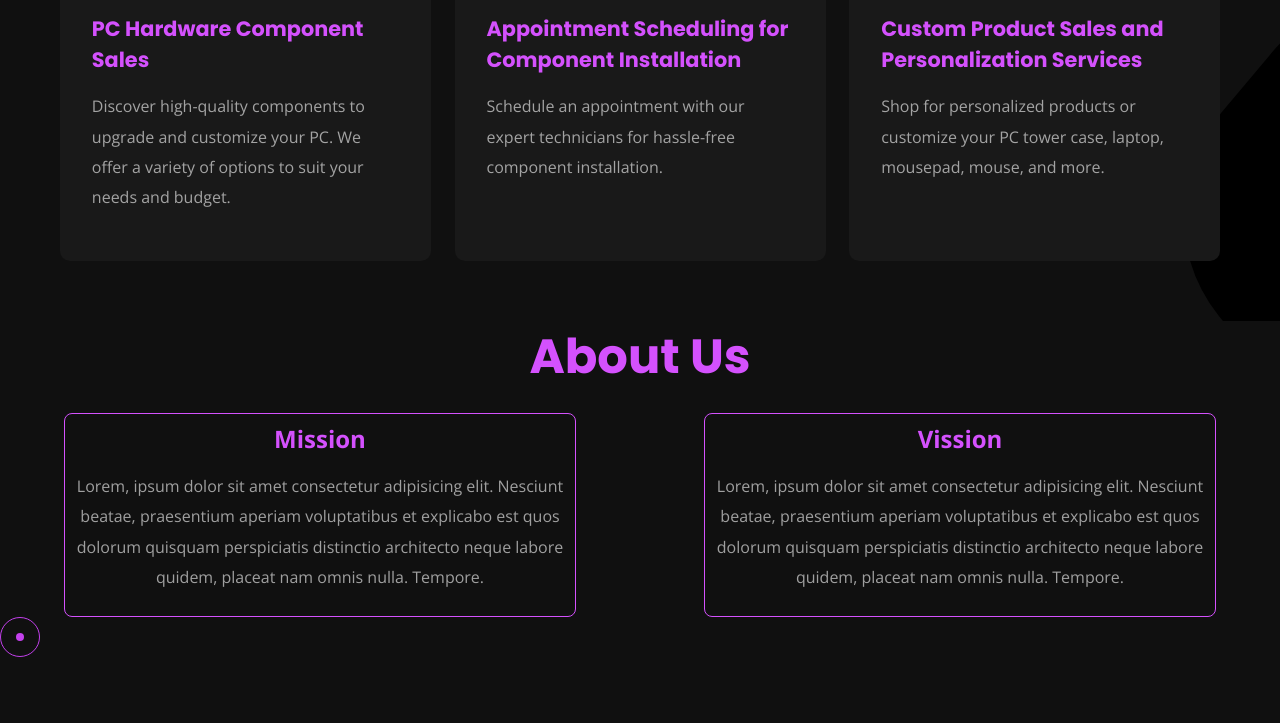
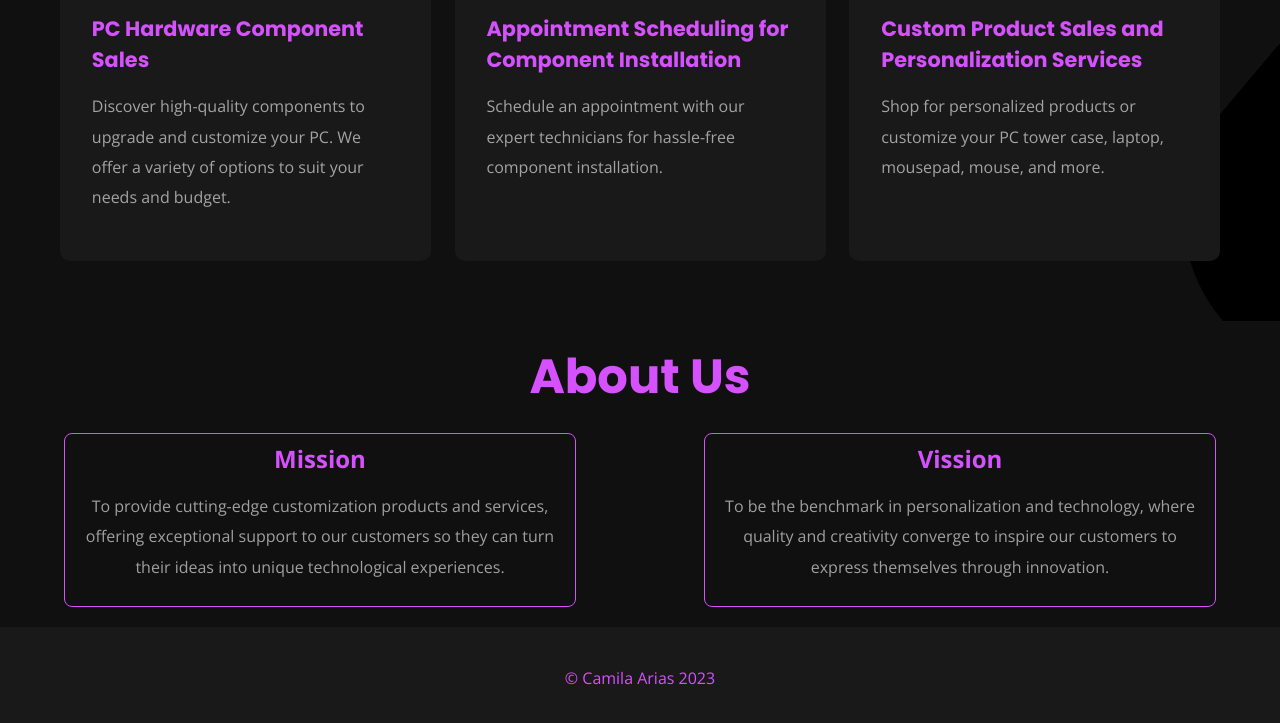
Before and after one commit to AriasCamilaA/TCZ, a plain HTML site: page index.html in a window 1280 px wide. Shown: the part 1943-2666 px from the top of the page. Before the commit the page ends 2560 px from the top, so only its background shows below. Drawn offline with nearby package versions, Linux system fonts and the light colour scheme.

Commit message:
Complete

```diff
--- a/index.html
+++ b/index.html
@@ -20,7 +20,7 @@
             <strong class="logo"><em class="stroke">T&C</em> Zone<em>.</em> </strong>
         </section>
         <section class="flex_content nav_content" id="nav_content">
-            <a href="#" class="active">Home</a>
+            <a href="#">Home</a>
             <a href="#products">Products</a>
             <a href="#services">Services</a>
             <a href="#mission_vission">About us</a>
@@ -195,14 +195,21 @@
         <div class="options">
             <div>
                 <h1>Mission</h1>
-                <p>Lorem, ipsum dolor sit amet consectetur adipisicing elit. Nesciunt beatae, praesentium aperiam voluptatibus et explicabo est quos dolorum quisquam perspiciatis distinctio architecto neque labore quidem, placeat nam omnis nulla. Tempore.</p>
+                <p>
+                    To provide cutting-edge customization products and services, offering exceptional support to our customers so they can turn their ideas into unique technological experiences.
+                </p>
             </div>
             <div>
                 <h1>Vission</h1>
-                <p>Lorem, ipsum dolor sit amet consectetur adipisicing elit. Nesciunt beatae, praesentium aperiam voluptatibus et explicabo est quos dolorum quisquam perspiciatis distinctio architecto neque labore quidem, placeat nam omnis nulla. Tempore.</p>
+                <p>
+                    To be the benchmark in personalization and technology, where quality and creativity converge to inspire our customers to express themselves through innovation.
+                </p>
             </div>
         </div>
     </section>
+    <footer>
+        © Camila Arias 2023
+    </footer>
 
 
     <!--ADDITIONAL-->
--- a/style.css
+++ b/style.css
@@ -640,6 +640,7 @@ header article p{
 
 /* CARD */
 .products_cards{
+    cursor: pointer;
     display: flex;
     justify-content: center;
     align-items: stretch;
@@ -716,6 +717,7 @@ header article p{
     flex-direction: column;
     align-items: center;
     gap: 20px;
+    padding: 20px 0;
 }
 
 .mission_vission .options{
@@ -735,3 +737,9 @@ header article p{
     border-radius: 8px;
     text-align: center;
 }
+
+footer{
+    background: var(--dark);
+    padding: 40px;
+    text-align: center;
+}
```
